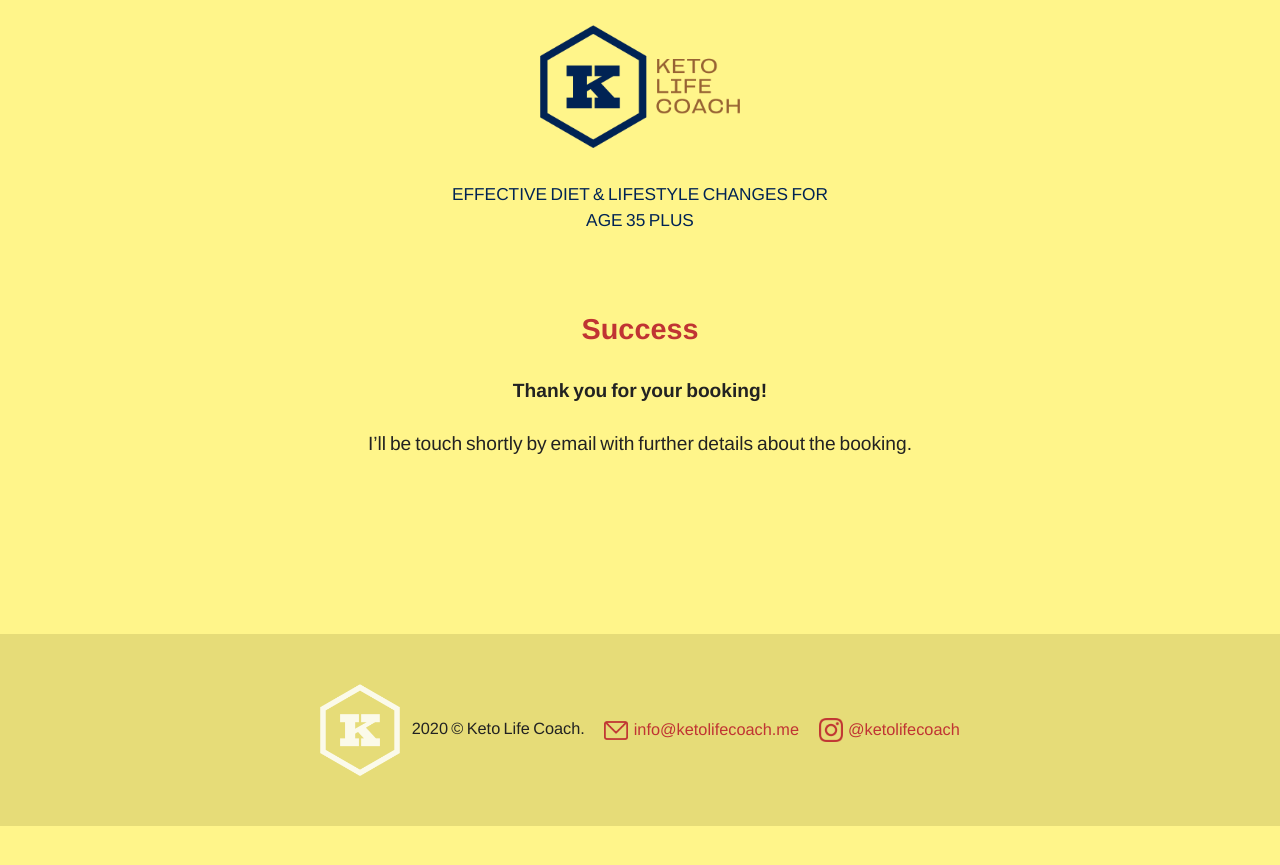
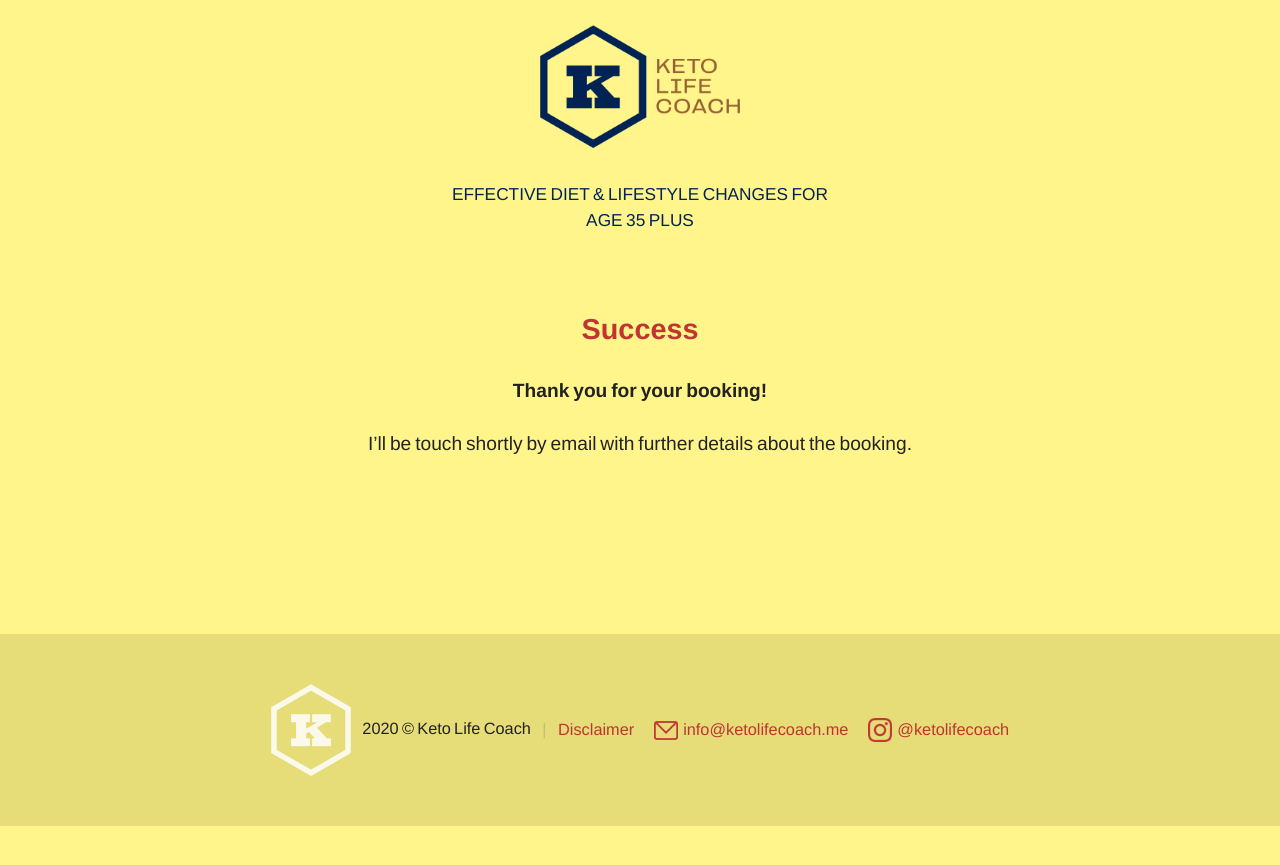
Before and after one commit to martincf/ketolifecoach, a Jekyll site: the page built from success.md, in a window 1280 px wide. Shown: the top 865 px of the page. Built offline with Jekyll 4.4.1, drawn with Linux system fonts in a browser that asks for light colours; some web fonts are replaced.

Commit message:
Disclaimer page added

```diff
--- a/_includes/footer.html
+++ b/_includes/footer.html
@@ -1,7 +1,10 @@
 <footer class="site-footer">
   <p>
     <img src="{{ p.url | prepend: site.baseurl }}/assets/images/logo-k-notype-transparent.png" alt="Keto Life Coach logo" class="site-footer--logo" />
-    {{ 'now' | date: "%Y" }} &copy; Keto Life Coach.
+    {{ 'now' | date: "%Y" }} &copy; Keto Life Coach
+    <span class="site-footer--terms">
+      <a href="/disclaimer">Disclaimer</a>
+    </span>
     <a href="mailto:info@ketolifecoach.me" class="site-footer--email">
       <img src="{{ p.url | prepend: site.baseurl }}/assets/images/icon--email.png" alt="Instagram" /> info@ketolifecoach.me
     </a>
--- a/_layouts/page.html
+++ b/_layouts/page.html
@@ -4,11 +4,17 @@
 <main class="page">
 <section class="section">
   <h2 class="section--header">{{ page.title }}</h2>
-  <!-- <h3 class="section--title">Deepen your keto knowledge</h3> -->
-  {{ content }}
-  {% if page.tags contains "research" %}
-    {% include research.html %}
-  {% endif %}
+    {% if page.tags contains "content-only" %}
+    <div class="content-only">
+      {{ content }}
+    </div>
+    {% else %}
+      {{ content }}
+    {% endif %}
+
+    {% if page.tags contains "research" %}
+      {% include research.html %}
+    {% endif %}
 
 </section>
 </main>
--- a/_sass/_footer.scss
+++ b/_sass/_footer.scss
@@ -41,7 +41,22 @@
     margin-right: 2px;
   }
 }
+.site-footer--terms {
+  display: inline-block;
+  margin-left: .5em;
+  @include mq(small) {
+    display: block;
+  }
+  &:before {
+    content: "|";
+    color: transparentize($brandcolor2,0.85);
+    padding-right: .5em;
+    @include mq(small) {
+      display: none;
+    }
 
+  }
+}
 .backtotop {
   display: inline-block;
   margin: 0 0 0 1em;
--- a/_sass/main.scss
+++ b/_sass/main.scss
@@ -189,3 +189,14 @@ ul {
 .intersection--hero {
   width: 100%;
 }
+.content-only {
+  max-width: 82%;
+  margin: 0 auto;
+  text-align: justify;
+  @include mq(narrow) {
+    text-align: left;
+  }
+  p {
+    margin: 0 0 1em;
+  }
+}
```
Also changed, not shown: disclaimer.md (added, +10 -0 lines), 12 other files.
